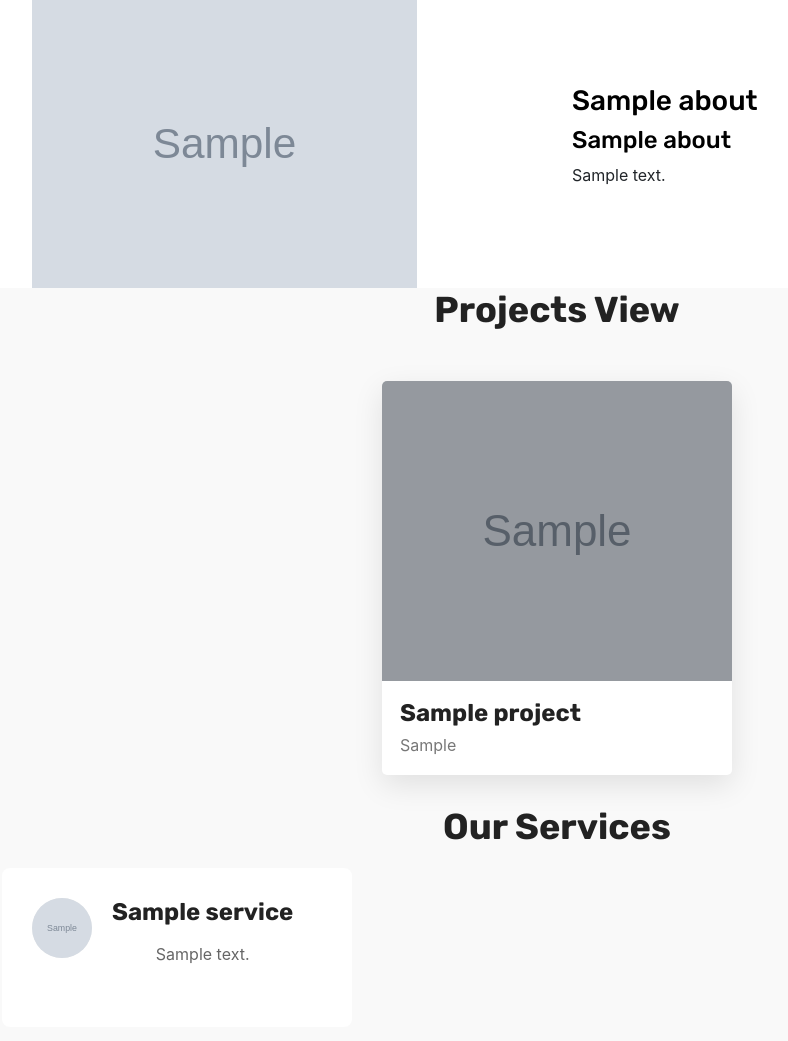
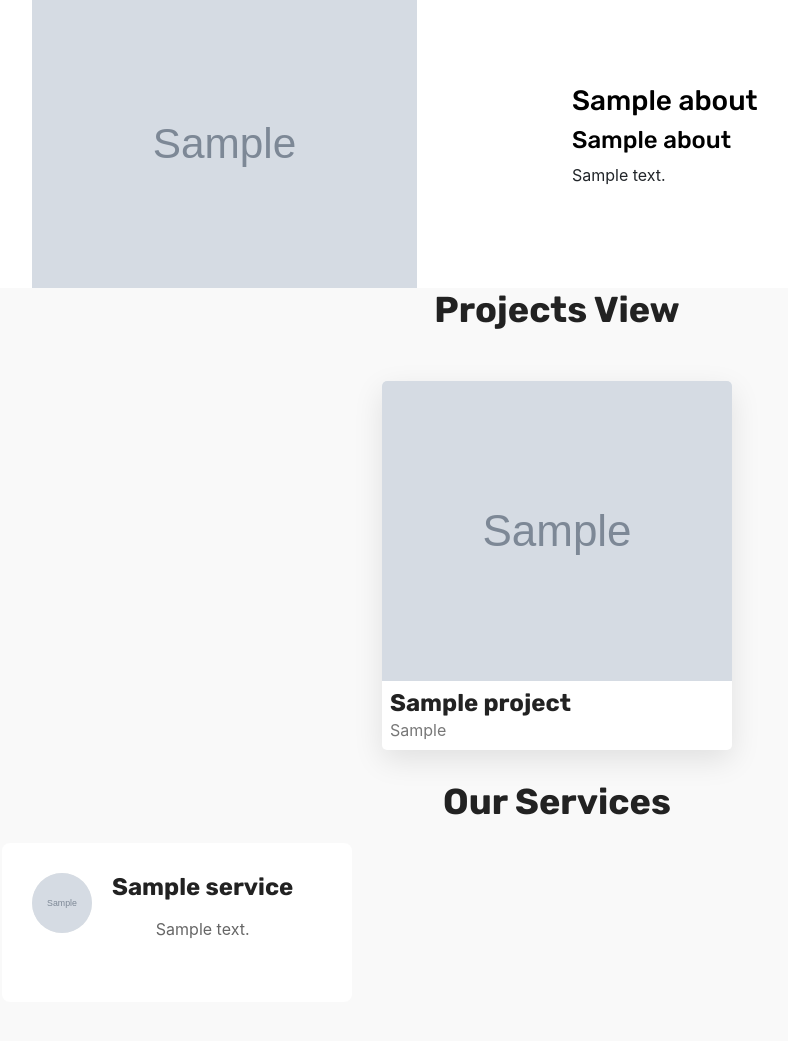
Before and after one commit to amirhamjacse/GraphicsAgenci, a Django app: page / in a window 1280 px wide. Shown: the part 1017-2058 px from the top of the page, without its empty margins (83-871 px from the left). Run offline with Django 4.2, Linux system fonts and the light colour scheme; tables that the repository leaves empty hold one stand-in row (values such as "Sample post"); grey boxes marked "Sample" are stand-in pictures; parts of the project's set-up code (start-up, migrations or seed data) failed here and were passed over; some libraries are stand-ins or nearby versions.

Commit message:
updated project section

```diff
--- a/landingpage/templates/index.html
+++ b/landingpage/templates/index.html
@@ -211,7 +211,7 @@ input[type="file"].form-control-file:focus {
                     <div class="portfolio_box" style="background: #fff; border-radius: 5px; overflow: hidden; box-shadow: 0 10px 30px rgba(0,0,0,0.1);">
                         <div class="single_portfolio" style="position: relative;">
                             <img class="img-fluid w-100" src="{% if project.thumbnail %}{{ project.thumbnail.url }}{% else %}{% static 'img/portfolio/p'|add:forloop.counter|add:'.jpg' %}{% endif %}" alt="{{ project.title|default:'Our Project' }}" style="height: 300px; object-fit: cover;">
-                            <div class="overlay" style="position: absolute; top: 0; left: 0; width: 100%; height: 100%; background: rgba(0,0,0,0.3);"></div>
+                            <div class="overlay" style="position: absolute; top: 0; left: 0; width: 100%; height: 100%;"></div>
                             <a href="{% if project.thumbnail %}{{ project.thumbnail.url }}{% else %}{% static 'img/portfolio/p'|add:forloop.counter|add:'.jpg' %}{% endif %}" class="img-gal">
                                 <div class="icon">
                                     <span class="lnr lnr-cross"></span>
--- a/landingpage/templates/index3.html
+++ b/landingpage/templates/index3.html
@@ -305,15 +305,15 @@ input[type="file"].form-control-file:focus {
                     <div class="portfolio_box" style="background: #fff; border-radius: 5px; overflow: hidden; box-shadow: 0 10px 30px rgba(0,0,0,0.1);">
                         <div class="single_portfolio" style="position: relative;">
                             <img class="img-fluid w-100" src="{% if project.thumbnail %}{{ project.thumbnail.url }}{% else %}{% static 'img/portfolio/p'|add:forloop.counter|add:'.jpg' %}{% endif %}" alt="{{ project.title|default:'Our Project' }}" style="height: 300px; object-fit: cover;">
-                            <div class="overlay" style="position: absolute; top: 0; left: 0; width: 100%; height: 100%; background: rgba(0,0,0,0.3);"></div>
+                            <div class="overlay" style="position: absolute; top: 0; left: 0; width: 100%; height: 100%; "></div>
                             <a href="{% if project.thumbnail %}{{ project.thumbnail.url }}{% else %}{% static 'img/portfolio/p'|add:forloop.counter|add:'.jpg' %}{% endif %}" class="img-gal">
                                 <div class="icon">
                                     <span class="lnr lnr-cross"></span>
                                 </div>
                             </a>
                         </div>
-                        <div class="m-2" style="padding: 10px;">
-                            <h4 style="font-size: 24px; font-weight: 600; margin-bottom: 5px; color: #222;">{{ project.title|default:"Project Title" }}</h4>
+                        <div class="m-2" style="padding: 0px;">
+                            <h4 style="font-size: 24px; font-weight: 600; margin-bottom: 0px; color: #222;">{{ project.title|default:"Project Title" }}</h4>
                             <p style="color: #777; margin-bottom: 0;">{{ project.project_type|default:"Design Project" }}</p>
                         </div>
                     </div>
--- a/landingpage/views.py
+++ b/landingpage/views.py
@@ -71,7 +71,7 @@ class LandPageView(View):
             'about': About.objects.first(),
 
             # Projects
-            'featured_projects': Project.objects.filter(is_featured=True)[:4],
+            'featured_projects': Project.objects.filter(is_featured=True)[:6],
             'all_projects': Project.objects.all().order_by('-created_at'),
 
             # Services
@@ -83,7 +83,7 @@ class LandPageView(View):
 
 
             # Case Studies
-            'case_studies': BrandingCaseStudy.objects.filter(is_active=True)[:3],
+            'case_studies': BrandingCaseStudy.objects.filter(is_active=True)[:6],
 
             # Testimonials
             'testimonials': Testimonial.objects.filter(is_featured=True),
```
